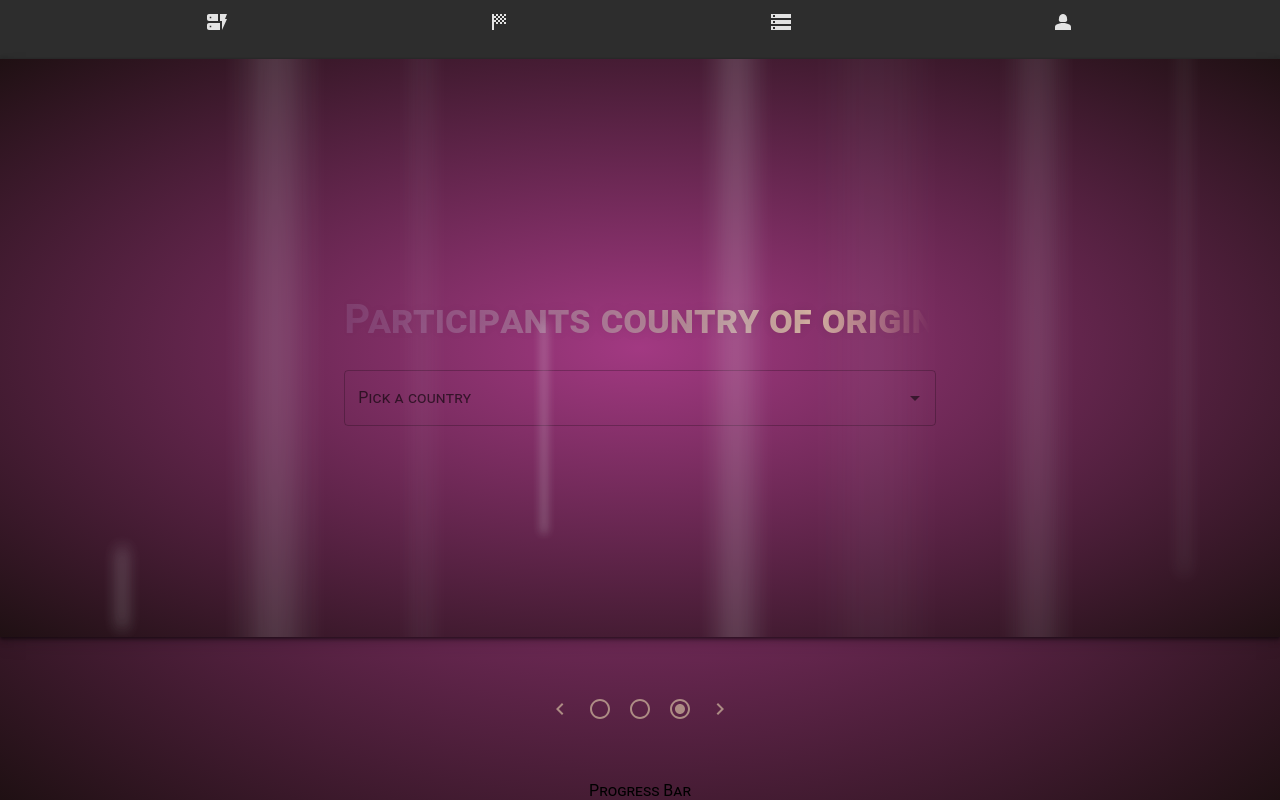
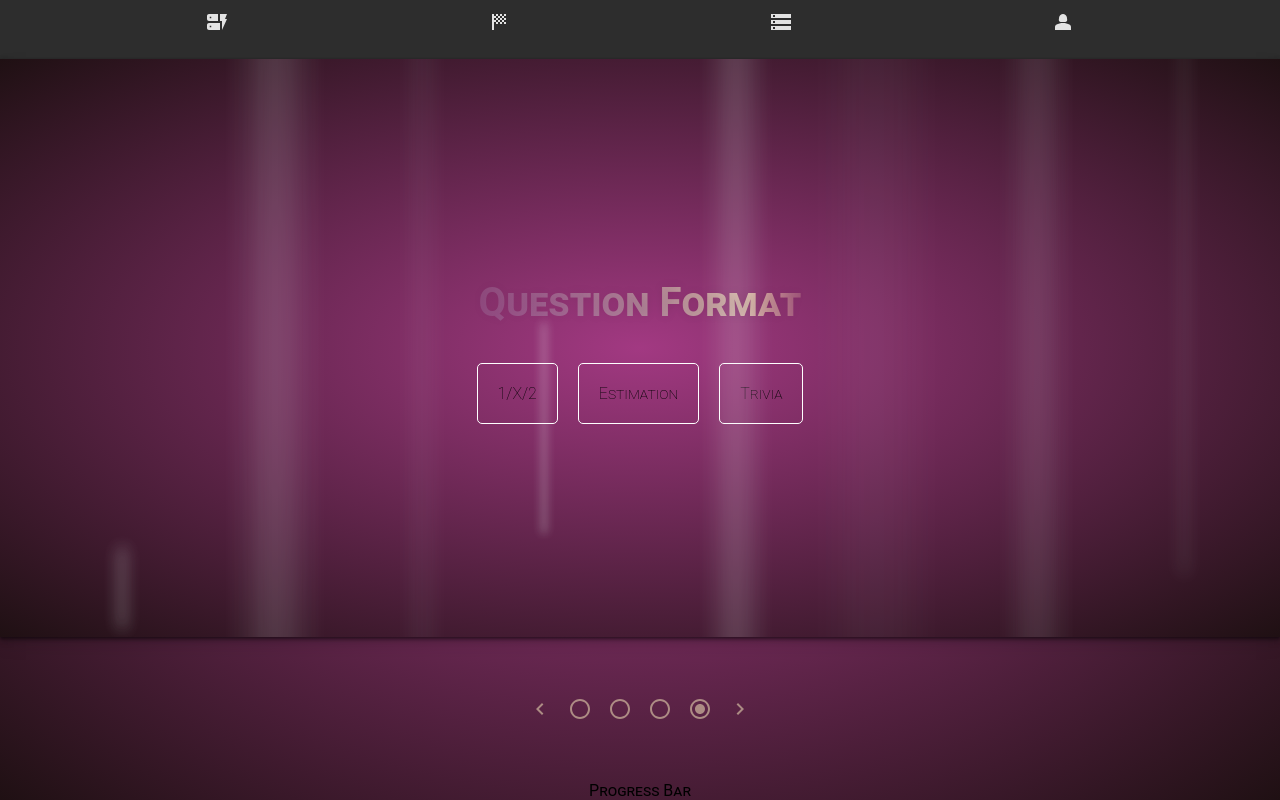
Before and after one commit to benjamin-forkcast/QuizWizard, a React (Create React App) app in the folder frontend-martin/quizmaker/: page / in a window 1280 px wide. Both pictures are taken after a click on the button 560 px from the left and 708 px from the top of the page. Built offline with nearby package versions, Linux system fonts and the light colour scheme.

Commit message:
Added fourth form page

```diff
--- a/frontend-martin/quizmaker/src/App.css
+++ b/frontend-martin/quizmaker/src/App.css
@@ -432,3 +432,31 @@ left: 85%;
   border-radius: 6px;
   background: white;
 }
+
+.questionFormats {
+  display: flex;
+  flex-direction: row;
+  justify-content: center;
+  align-items: center;
+  margin: 10px;
+}
+
+.questionFormats > div {
+  border: 1px solid white;
+  padding: 20px;
+  border-radius: 5px;
+  margin: 10px;
+  transition: 0.5s;
+}
+
+.questionFormatsNotClicked:hover {
+  border: 1px solid rgb(255, 245, 196);
+  scale: 1.1;
+  background-color: rgba(58, 205, 58, 0.723);
+}
+
+.questionFormatClicked {
+  border: 1px solid rgb(255, 245, 196);
+  scale: 1.15;
+  background-color: rgba(58, 205, 58, 0.723);
+}
--- a/frontend-martin/quizmaker/src/components/Forms/Form3View.tsx
+++ b/frontend-martin/quizmaker/src/components/Forms/Form3View.tsx
@@ -12,7 +12,7 @@ export default function Form3View() {
   return (
     <div>
       <h1>
-        Participants country of origin
+        Participants Country of Origin
       </h1>
       <div>
         <Autocomplete
--- /dev/null
+++ b/frontend-martin/quizmaker/src/components/Forms/Form4View.tsx
@@ -0,0 +1,76 @@
+import React from "react";
+import { NavLink } from "react-router-dom";
+import { motion } from "framer-motion";
+import { useState } from "react";
+
+import Autocomplete from "@mui/material/Autocomplete";
+import TextField from "@mui/material/TextField";
+
+export default function Form4View() {
+  const [formats, setFormats] = useState<string[]>([]);
+  const [format1Set, setFormat1Set] = useState<boolean>(false);
+  const [format2Set, setFormat2Set] = useState<boolean>(false);
+  const [format3Set, setFormat3Set] = useState<boolean>(false);
+
+  const selectFormat = (
+    event: React.MouseEvent<HTMLDivElement, MouseEvent>,
+    format: string
+  ) => {
+    setFormats([...formats, format]);
+    if (format === "1/X/2") {
+        if (format1Set) {
+            setFormat1Set(false);
+        }
+        else {
+            setFormat1Set(true);
+        }
+    } else if (format === "Estimation") {
+        if (format2Set) {
+            setFormat2Set(false);
+        }
+        else {
+            setFormat2Set(true)
+        }
+    } else if (format === "Trivia") {
+        if (format3Set) {
+            setFormat3Set(false);
+        }
+        else {
+            setFormat3Set(true)
+        }
+    }
+
+  };
+
+  return (
+    <div>
+      <h1>Question Format</h1>
+      <div className="questionFormats">
+        <div
+          onClick={(event) => {
+            selectFormat(event, "1/X/2");
+          }}
+          className = {format1Set ? "questionFormatClicked" : "questionFormatsNotClicked"}
+        >
+          1/X/2
+        </div>
+        <div
+          onClick={(event) => {
+            selectFormat(event, "Estimation");
+          }}
+            className = {format2Set ? "questionFormatClicked" : "questionFormatsNotClicked"}
+        >
+          Estimation
+        </div>
+        <div
+          onClick={(event) => {
+            selectFormat(event, "Trivia");
+          }}
+            className = {format3Set ? "questionFormatClicked" : "questionFormatsNotClicked"}
+        >
+          Trivia
+        </div>
+      </div>
+    </div>
+  );
+}
--- a/frontend-martin/quizmaker/src/components/Forms/FormPresenter.tsx
+++ b/frontend-martin/quizmaker/src/components/Forms/FormPresenter.tsx
@@ -5,6 +5,7 @@ import { useState } from "react";
 import Form1View from "./Form1View";
 import Form2View from "./Form2View";
 import Form3View from "./Form3View";
+import Form4View from "./Form4View";
 
 import DynamicFormIcon from '@mui/icons-material/DynamicForm';
 import SportsScoreIcon from '@mui/icons-material/SportsScore';
@@ -26,6 +27,7 @@ export default function FormPresenter() {
   const [form1IsVisible, setForm1IsVisible] = useState(true);
   const [form2IsVisible, setForm2IsVisible] = useState(false);
   const [form3IsVisible, setForm3IsVisible] = useState(false);
+  const [form4IsVisible, setForm4IsVisible] = useState(false);
   const [exitAnimation, setExitAnimation] = useState(-300);
   const [currentForm, setCurrentForm] = useState(1);
   // let exitAnimation : number = -300;
@@ -42,13 +44,17 @@ export default function FormPresenter() {
       setCurrentForm(3);
     } else if (form3IsVisible) {
       setForm3IsVisible(false);
+      setForm4IsVisible(true);
+      setCurrentForm(4);
+    } else if (form4IsVisible) {
+      setForm4IsVisible(false);
       setForm1IsVisible(true);
       setCurrentForm(1);
     }
-    console.log("Current form: " + currentForm)
-    console.log("Form 1: " + form1IsVisible)
-    console.log("Form 2: " + form2IsVisible)
-    console.log("Form 3: " + form3IsVisible)
+    // console.log("Current form: " + currentForm)
+    // console.log("Form 1: " + form1IsVisible)
+    // console.log("Form 2: " + form2IsVisible)
+    // console.log("Form 3: " + form3IsVisible)
 
   }
 
@@ -56,8 +62,8 @@ export default function FormPresenter() {
     setExitAnimation(-300);
     if (form1IsVisible) {
       setForm1IsVisible(false);
-      setForm3IsVisible(true);
-      setCurrentForm(3);
+      setForm4IsVisible(true);
+      setCurrentForm(4);
     } else if (form2IsVisible) {
       setForm2IsVisible(false);
       setForm1IsVisible(true);
@@ -66,6 +72,10 @@ export default function FormPresenter() {
       setForm3IsVisible(false);
       setForm2IsVisible(true);
       setCurrentForm(2);
+    } else if (form4IsVisible) {
+      setForm4IsVisible(false);
+      setForm3IsVisible(true);
+      setCurrentForm(3);
     }
   }
 
@@ -79,17 +89,26 @@ export default function FormPresenter() {
       setForm1IsVisible(true);
       setForm2IsVisible(false);
       setForm3IsVisible(false);
+      setForm4IsVisible(false);
       setCurrentForm(1);
     } else if (formNumber === 2) {
       setForm1IsVisible(false);
       setForm2IsVisible(true);
       setForm3IsVisible(false);
+      setForm4IsVisible(false);
       setCurrentForm(2);
     } else if (formNumber === 3) {
       setForm1IsVisible(false);
       setForm2IsVisible(false);
       setForm3IsVisible(true);
+      setForm4IsVisible(false);
       setCurrentForm(3);
+    } else if (formNumber === 4) {
+      setForm1IsVisible(false);
+      setForm2IsVisible(false);
+      setForm3IsVisible(false);
+      setForm4IsVisible(true);
+      setCurrentForm(4);
     }
   }
 
@@ -176,6 +195,17 @@ export default function FormPresenter() {
               <Form3View />
             </motion.div>
           )}
+          {form4IsVisible && (
+            <motion.div
+              key={4}
+              initial={{ x: exitAnimation, opacity: 0 }}
+              animate={{ x: 0, opacity: 1 }}
+              exit={{ opacity: 0 }}
+              className="questions"
+            >
+              <Form4View />
+            </motion.div>
+          )}
         </AnimatePresence>
         <div className='light x1'></div>
         <div className='light x2'></div>
@@ -192,6 +222,7 @@ export default function FormPresenter() {
         <IconButton aria-label="navigate-1st">{currentForm===1&&<RadioButtonCheckedIcon/> || <RadioButtonUncheckedIcon onClick={(event) => toggleForm(1)}/>}</IconButton>
         <IconButton aria-label="navigate-2nd">{currentForm===2&&<RadioButtonCheckedIcon/> || <RadioButtonUncheckedIcon onClick={(event) => toggleForm(2)}/>}</IconButton>
         <IconButton aria-label="navigate-3rd">{currentForm===3&&<RadioButtonCheckedIcon/> || <RadioButtonUncheckedIcon onClick={(event) => toggleForm(3)}/>}</IconButton>
+        <IconButton aria-label="navigate-4th">{currentForm===4&&<RadioButtonCheckedIcon/> || <RadioButtonUncheckedIcon onClick={(event) => toggleForm(4)}/>}</IconButton>
         <IconButton aria-label="navigate-right"><ChevronRightIcon onClick={toggleForward}/></IconButton>
       </div>
       <div>
```
